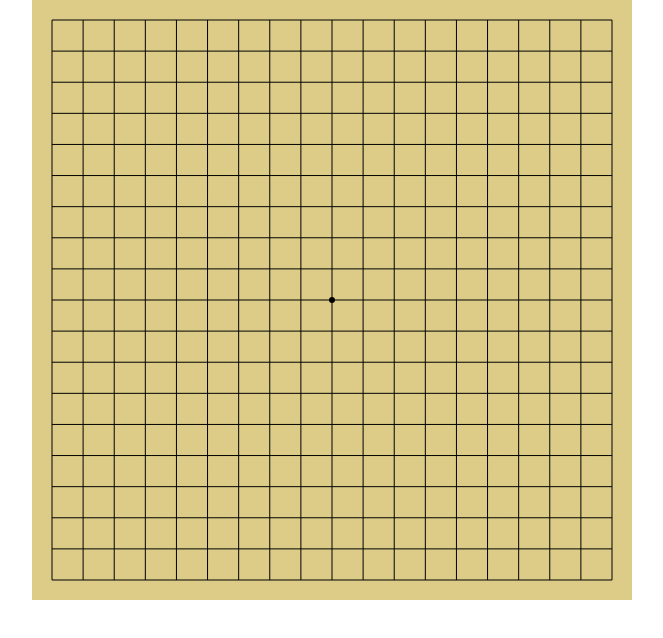
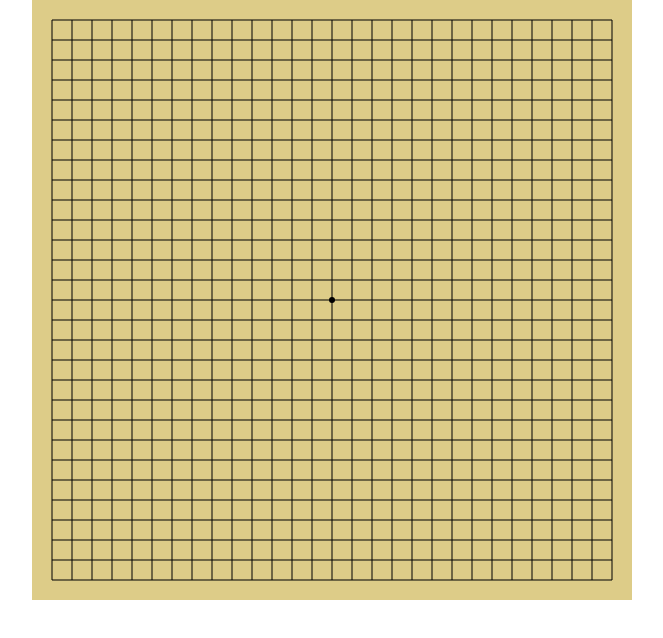
Before and after one commit to floatics/floatics.github.io, a plain HTML site: page index.html in a window 1280 px wide. Shown: the whole page, without its empty margins (308-971 px from the left). Drawn offline with Linux system fonts and the light colour scheme.

```diff
--- a/index.html
+++ b/index.html
@@ -2,7 +2,7 @@
 <html>
 <head>
   <meta charset="utf-8" />
-  <title>⚫⚪⚪⚪⚪⚫</title>
+  <title>⚫⚪⚪⚪⚫</title>
   <style>
     * { padding: 0; margin: 0; }
     canvas { background: #DC8; display: block; margin: 0 auto; }
--- a/js/omokomok.js
+++ b/js/omokomok.js
@@ -1,5 +1,5 @@
 const OMOK = {
-  lineCount: 19,
+  lineCount: 29,
   margin: 20,
   canvas: document.getElementById('board'),
   getContext: () => OMOK.canvas.getContext('2d'),
```
